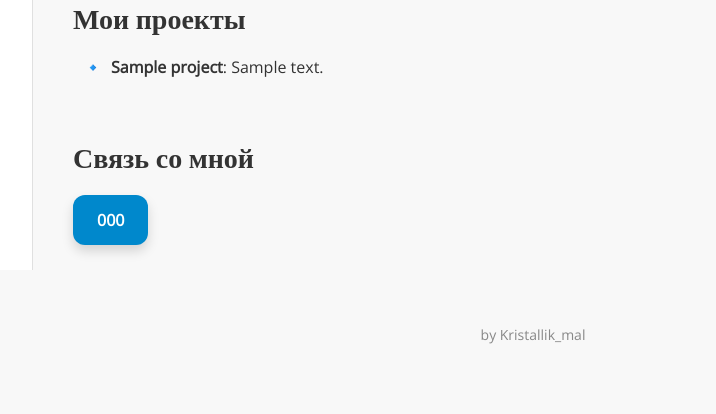
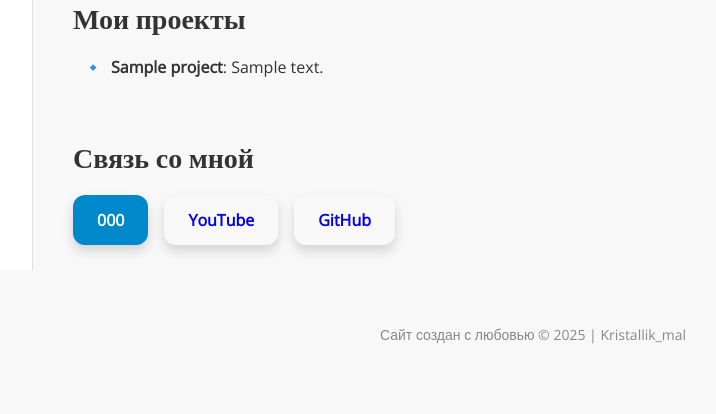
Before and after one commit to kristallikmal1/bio, a Flask app: template templates/index.html in a window 1280 px wide. Shown: the part 530-944 px from the top of the page, without its empty margins (247-963 px from the left). Run offline with Flask 3, Linux system fonts and the light colour scheme; the template is opened without the code that fills it: most values are stand-ins (such as "Sample title", 1, 10 or a date in 2020); parts of the project's set-up code (start-up, migrations or seed data) failed here and were passed over.

Commit message:
Update index.html

```diff
--- a/templates/index.html
+++ b/templates/index.html
@@ -13,6 +13,7 @@
     <button id="theme-btn">🌙 / 🌞</button>
   </div>
 
+  <!-- Меню слева -->
   <nav class="sidebar">
     <div class="sidebar-header">
       <h1>{{ data.name }}</h1>
@@ -26,7 +27,7 @@
   </nav>
 
   <main class="content">
-    <!-- Шапка без текста -->
+    <!-- Шапка -->
     <section id="hero" class="hero">
       <img src="{{ url_for('static', filename='images/hero.jpg') }}" alt="Kristallik_mal" />
       <div class="overlay"></div>
@@ -55,12 +56,18 @@
         {% if data.contacts.telegram %}
           <a href="https://t.me/{{ data.contacts.telegram[1:] }}" class="btn btn-telegram" target="_blank">{{ data.contacts.telegram }}</a>
         {% endif %}
+        {% if data.contacts.youtube %}
+          <a href="{{ data.contacts.youtube }}" class="btn btn-youtube" target="_blank">YouTube</a>
+        {% endif %}
+        {% if data.contacts.github %}
+          <a href="{{ data.contacts.github }}" class="btn btn-github" target="_blank">GitHub</a>
+        {% endif %}
       </div>
     </section>
 
     <!-- Подвал -->
     <footer class="footer">
-      <p>by Kristallik_mal</p>
+      <p>Сайт создан с любовью &copy; 2025 | Kristallik_mal</p>
     </footer>
   </main>
 
```
